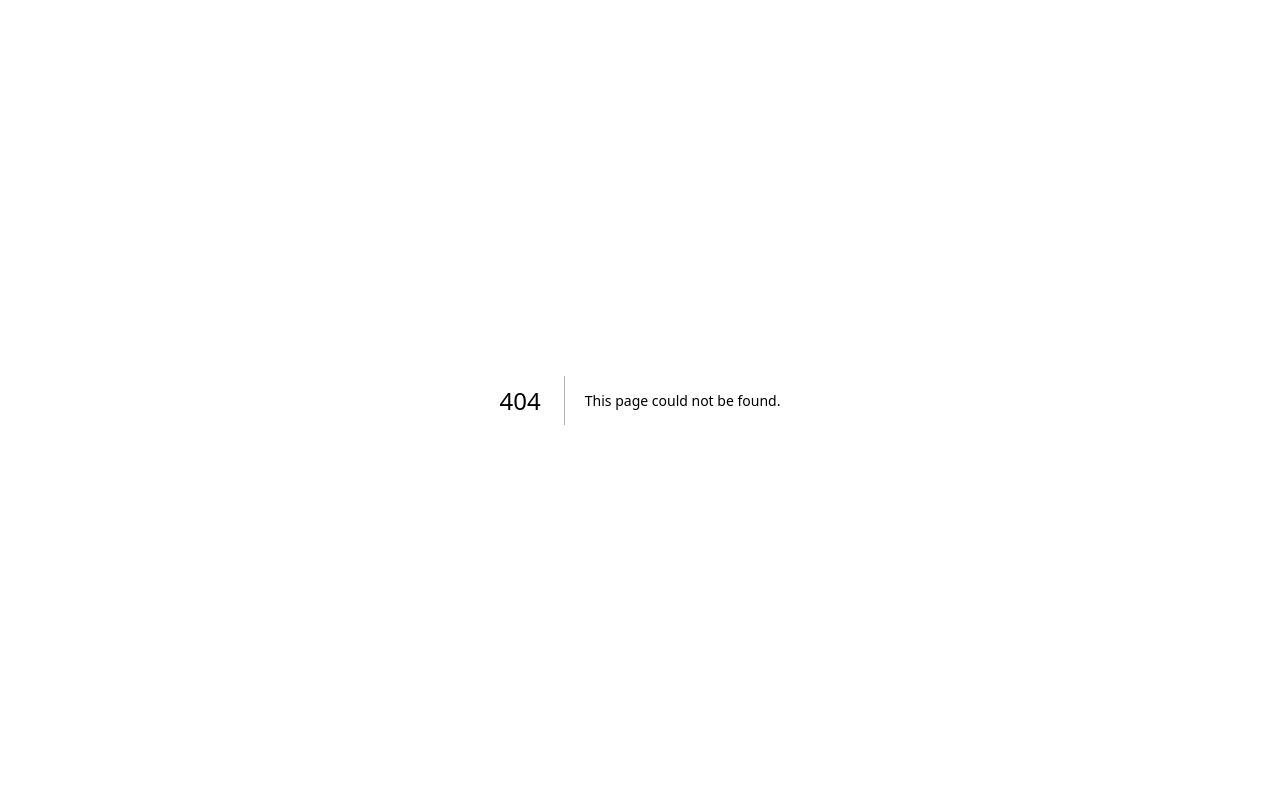
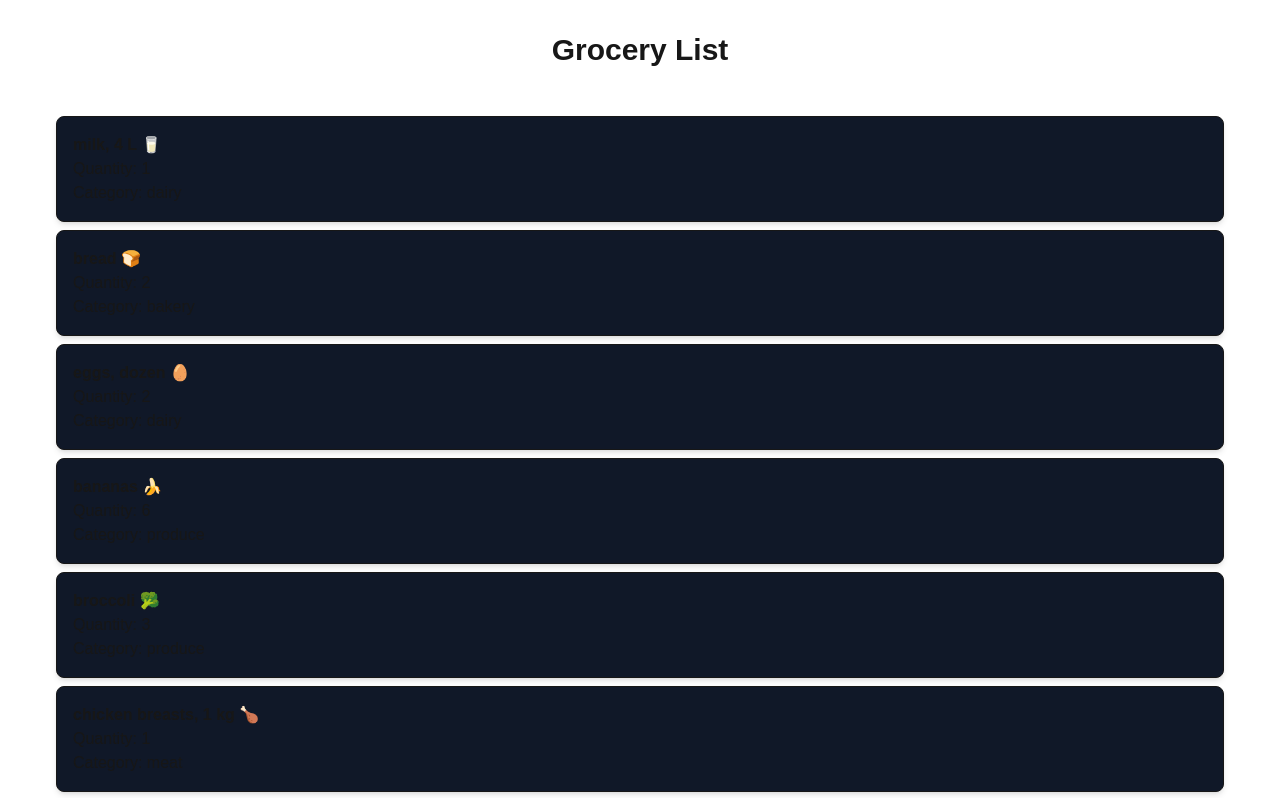
Before and after one commit to DavidCad3na/cprg306-assignments, a Next.js app: page /week-3 in a window 1280 px wide. Before the commit this address had no page. Shown: the top 798 px of the page. Built offline with nearby package versions, Linux system fonts and the light colour scheme.

Commit message:
Completed week3
Added week 3 to mainpage, created list and added list to week-3 page

```diff
--- a/app/page.js
+++ b/app/page.js
@@ -6,6 +6,10 @@ export default function Page() {
       <Link href="/week-2" target="_blank">
         Week-2
       </Link>
+      <br />
+      <Link href="/week-3" target="_blank">
+        Week-3
+      </Link>
       </main>
   );
 }
--- /dev/null
+++ b/app/week-3/item-list.js
@@ -0,0 +1,94 @@
+import React from "react";
+import Item from "./item";
+
+export default function ItemList() {
+const item1 = {
+  name: "milk, 4 L 🥛",
+  quantity: 1,
+  category: "dairy",
+};
+
+const item2 = {
+  name: "bread 🍞",
+  quantity: 2,
+  category: "bakery",
+};
+
+const item3 = {
+  name: "eggs, dozen 🥚",
+  quantity: 2,
+  category: "dairy",
+};
+
+const item4 = {
+  name: "bananas 🍌",
+  quantity: 6,
+  category: "produce",
+};
+
+const item5 = {
+  name: "broccoli 🥦",
+  quantity: 3,
+  category: "produce",
+};
+
+const item6 = {
+  name: "chicken breasts, 1 kg 🍗",
+  quantity: 1,
+  category: "meat",
+};
+
+const item7 = {
+  name: "pasta sauce 🍝",
+  quantity: 3,
+  category: "canned goods",
+};
+
+const item8 = {
+  name: "spaghetti, 454 g 🍝",
+  quantity: 2,
+  category: "dry goods",
+};
+
+const item9 = {
+  name: "toilet paper, 12 pack 🧻",
+  quantity: 1,
+  category: "household",
+};
+
+const item10 = {
+  name: "paper towels, 6 pack",
+  quantity: 1,
+  category: "household",
+};
+
+const item11 = {
+  name: "dish soap 🍽️",
+  quantity: 1,
+  category: "household",
+};
+
+const item12 = {
+  name: "hand soap 🧼",
+  quantity: 4,
+  category: "household",
+};
+
+  const items = [
+    item1, item2, item3, item4, item5, item6,
+    item7, item8, item9, item10, item11, item12,
+  ];
+
+return (
+    <ul className="column sm:grid-cols-2 lg:grid-cols-3 gap-4 p-4 ">
+      {items.map((item, index) => (
+        <Item
+          key={index}
+          name={item.name}
+          quantity={item.quantity}
+          category={item.category}
+        />
+      ))}
+    </ul>
+  );
+}
--- /dev/null
+++ b/app/week-3/item.js
@@ -0,0 +1,10 @@
+import React from 'react';
+export default function Item({ name, quantity, category }) {
+  return (
+    <li className="p-4 m-2 border rounded-lg shadow-md bg-gray-900 hover:bg-gray-800 text-grey">
+      <div className="font-semibold">{name}</div>
+      <div>Quantity: {quantity}</div>
+      <div>Category: {category}</div>
+    </li>
+  );
+}
--- /dev/null
+++ b/app/week-3/page.js
@@ -0,0 +1,10 @@
+import ItemList from "./item-list";
+
+export default function Page() {
+  return (
+    <main className="min-h-screen bg-black-100 p-8">
+      <h1 className="text-3xl font-bold mb-6 text-center ">Grocery List</h1>
+      <ItemList />
+    </main>
+  );
+}
```
